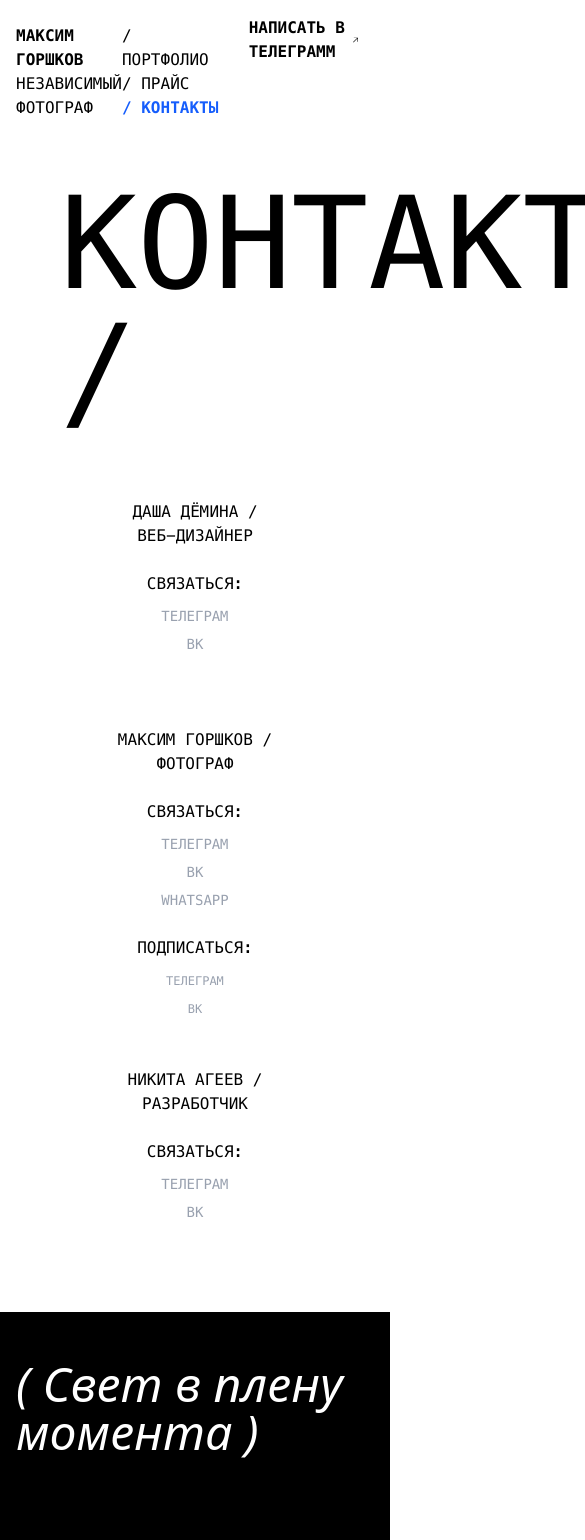
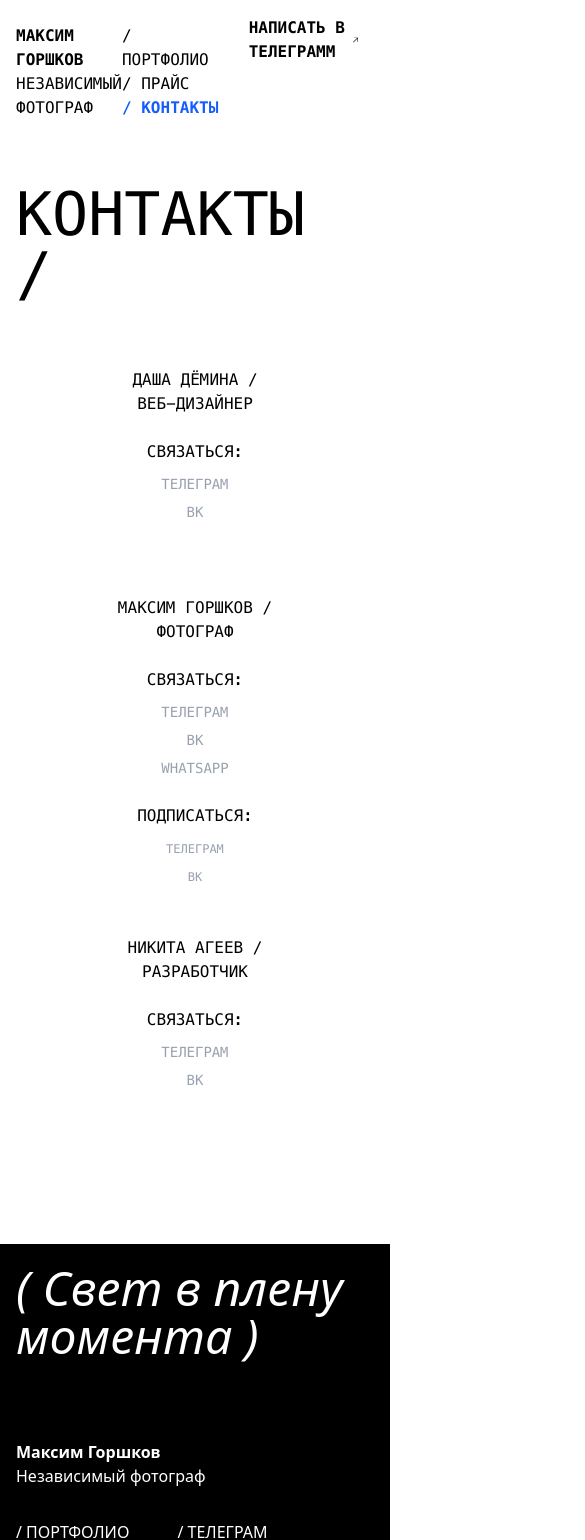
Before and after one commit to Nanech/max-website, a Vue app in the folder frontend/: page /contacts in a window 390 px wide. Shown: the top 1540 px of the page, 585 px wide, since content can reach past the window. Built offline with nearby package versions, Linux system fonts and the light colour scheme.

Commit message:
chore: updates styles for components and contact view

```diff
--- a/frontend/src/components/CreditsSection.vue
+++ b/frontend/src/components/CreditsSection.vue
@@ -40,9 +40,13 @@ const team = ref<TeamMember[]>([
 </script>
 
 <template>
-  <div class="bg-white px-6 py-16 md:px-15">
-    <div class="mx-auto grid max-w-7xl grid-cols-1 items-start gap-12 md:grid-cols-3 md:gap-6">
-      <MemberCard v-for="member in team" :key="member.id" :member="member" />
+  <section class="max-auto w-full px-4 py-16 md:px-20">
+    <h1 class="text-justify text-6xl uppercase md:text-9xl">Контакты /</h1>
+
+    <div class="bg-white py-16">
+      <div class="mx-auto grid max-w-7xl grid-cols-1 items-start gap-12 md:grid-cols-3 md:gap-6">
+        <MemberCard v-for="member in team" :key="member.id" :member="member" />
+      </div>
     </div>
-  </div>
+  </section>
 </template>
--- a/frontend/src/components/Footer.vue
+++ b/frontend/src/components/Footer.vue
@@ -17,7 +17,7 @@ const props = defineProps({
 </script>
 
 <template>
-  <footer class="w-full bg-black px-4 py-12 text-white md:py-16">
+  <footer class="w-full bg-black px-4 py-5 text-white md:px-20 md:py-5">
     <div class="mx-auto flex flex-col gap-20 lg:justify-between">
       <p class="text-5xl italic md:text-6xl lg:text-7xl">
         ( Свет в плену <br class="hidden sm:inline" />момента )
--- a/frontend/src/components/PriceCard.vue
+++ b/frontend/src/components/PriceCard.vue
@@ -44,7 +44,7 @@ const formatPrice = (val: number) => new Intl.NumberFormat('ru-RU').format(val)
     <!-- Цена -->
     <div class="mt-8 pt-6">
       <div class="flex items-baseline justify-between font-mono">
-        <span class="text-3xl font-black font-bold uppercase">Стоимость:</span>
+        <span class="text-3xl font-bold uppercase">Стоимость:</span>
         <span class="text-2xl font-bold">{{ formatPrice(priceCard.price) }} ₽</span>
       </div>
     </div>
--- a/frontend/src/components/PriceSection.vue
+++ b/frontend/src/components/PriceSection.vue
@@ -12,7 +12,7 @@ defineProps<{
     <div class="mx-auto max-w-7xl px-4 sm:px-6 lg:px-8">
       <!-- Заголовок -->
       <div class="mb-12 flex items-center justify-between">
-        <h2 class="font-mono text-6xl font-bold tracking-wider uppercase md:text-4xl">Прайс /</h2>
+        <h2 class="font-mono text-6xl font-bold tracking-wider uppercase md:text-7xl">Прайс /</h2>
       </div>
 
       <div>
--- a/frontend/src/views/Contacts.vue
+++ b/frontend/src/views/Contacts.vue
@@ -3,9 +3,5 @@ import CreditsSection from '@/components/CreditsSection.vue'
 </script>
 
 <template>
-  <div class="mt-15 px-15 font-mono uppercase">
-    <h1 class="text-justify text-9xl">Контакты /</h1>
-
-    <CreditsSection />
-  </div>
+  <CreditsSection />
 </template>
```
